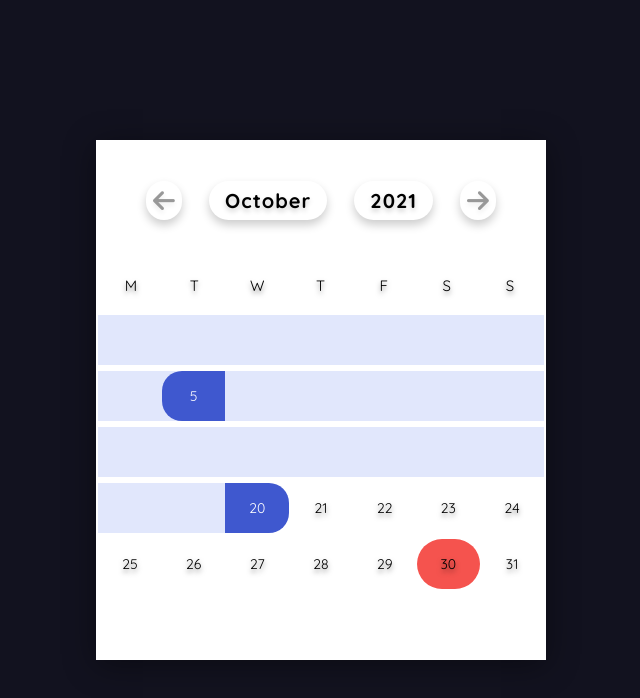
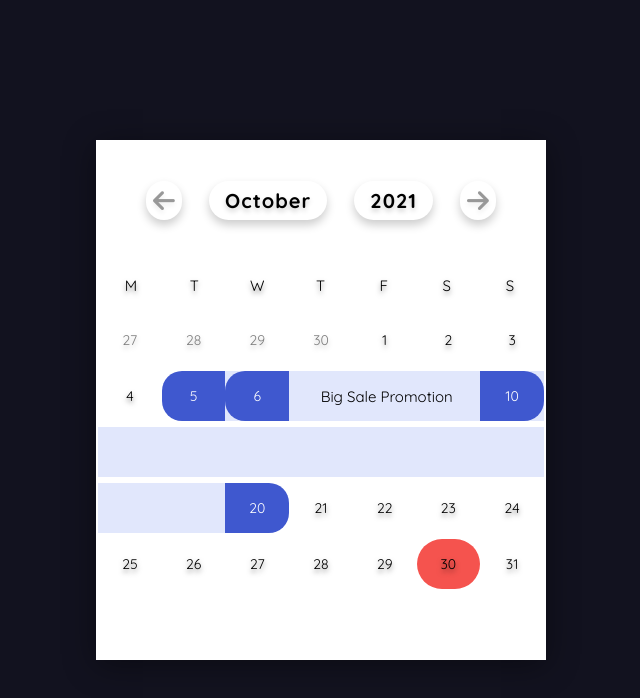
Before and after one commit to ArturRubets/ForPowerBI-CalendarEvents, a plain HTML site: page index.html in a window 1280 px wide. Shown: the whole page, without its empty margins (319-959 px from the left). Drawn offline with Linux system fonts and the light colour scheme.

Commit message:
set description

```diff
--- a/script.js
+++ b/script.js
@@ -1,6 +1,6 @@
 const date = new Date()
 const events = [
-    { start: new Date(2021, 8, 7), finish: new Date(2021, 9, 10), description: 'Big Sale Promotion' }
+    { start: new Date(2021, 9,6), finish: new Date(2021, 9, 10), description: 'Big Sale Promotion' }
     , { start: new Date(2021, 9, 5), finish: new Date(2021, 9, 20), description: '30% OFF' }
 ]
 
@@ -120,7 +120,7 @@ function setEvents() {
             $dateEvent.style.left = left + 'px'
             $dateEvent.style.width = width + 'px'
             $dateEvent.style.height = height + 'px'
-
+            $dateEvent.setAttribute('data-date', currentDate.toDateString())
 
             if (currentDate.getTime() === e.start.getTime()) {
                 $dateEvent.classList.add('event-start')
@@ -139,12 +139,40 @@ function setEvents() {
     })
 
     eventsFiltes.forEach((e, i) => {
-        const $eventsCalendar = $calendar.querySelectorAll('.events > div')[i].querySelectorAll('div')
+        const $event = $calendar.querySelectorAll('.events > div')[i]
+        const $eventsCalendar = $event.querySelectorAll('div')
 
         const daysSuitable = getDatesForDescription(e, i, eventsFiltes, firstDate)
-        console.log(daysSuitable);
-        //const $suitableNodes = getNodesSuitableForDescription($eventsCalendar, i, firstDate, lastDate)
+        if(daysSuitable.length <= 0){
+            console.log('daysSuitable.length <= 0');
+            return
+        }
 
+        let $startNodeForDescription, flag = true
+        $eventsCalendar.forEach(d => {
+            if (daysSuitable.map(d => d.toDateString()).includes(d.dataset.date)) {
+                if (flag) {
+                    $startNodeForDescription = d
+                    flag = false
+                }
+            }
+        })
+
+        const $description = document.createElement('div')
+        $description.classList.add('description')
+        $event.appendChild($description)
+
+        const { top, left, width, height } = $startNodeForDescription.getBoundingClientRect()
+
+        $description.style.position = 'absolute'
+        $description.style.top = top + 'px'
+        $description.style.left = left + 'px'
+        $description.style.width = width * daysSuitable.length + 'px'
+        $description.style.height = height + 'px'
+        $description.innerHTML = e.description
+        if(daysSuitable.length === 1){
+            $description.setAttribute('data-size', 'small')
+        }
     })
 }
 
@@ -183,21 +211,9 @@ function getDatesForDescription(event, indexEvent, filterEvents, firstDateOnCale
     return daysSuitable
 }
 
-function equalDate(date1, date2){
+function equalDate(date1, date2) {
     return date1.getTime() === date2.getTime()
 }
-
-// function getNodesSuitableForDescription($eventsCalendar, indexEvent, firstDate, lastDate){
-//     console.log($eventsCalendar);
-//     const curEvent = events[indexEvent]
-//     let curDate = curEvent.start >= firstDate ? new Date(curEvent.start) : firstDate
-//     const finishCycle = curEvent.finish <= lastDate ? curEvent.finish : lastDate
-
-//     do{
-
-//     }while(currentDate <= finishCycle)
-
-// }
 
 function addDay(date, quantityDays) {
     const newObj = new Date(date)
--- a/style.css
+++ b/style.css
@@ -133,14 +133,9 @@ html{
     width: 1rem;
 }
 
-/* .event-start, .event-finish{
-    color: #3F58CF;
-} */
-
 .event-finish{
     border-top-right-radius: 2rem;
     border-bottom-right-radius: 2rem;
-    /* flex-direction: row-reverse; */
 }
 
 .event-start{
@@ -149,15 +144,8 @@ html{
 }
 
 .event-start, .event-finish{
-    /* display: block;
-    position: absolute; */
-
-    /* left: 0; */
-    /* height: 100%;
-    width: calc(44.6rem/7); */
     display: table;
     text-align: center;
-    /* padding-top: 1rem; */
     background-color: #3F58CF;
     color: #fff;
     font-size: 1.4rem;
@@ -168,20 +156,18 @@ html{
     vertical-align: middle;
 }
 
-/* .description{
-    word-spacing: 9999999px;
-    text-align: center;
+.description{
+    display: flex;
+    justify-content: center;
+    align-items: center;
+    font-size: 1.5rem;
+    padding-left: 0.4rem;
+}
+
+.description[data-size='small']{
     font-size: 1.2rem;
-    display: inline-block;
-    width: calc(44.6rem/7);
-} */
-
-
+}
 
 .event{
     background-color: #E1E7FC;
 }
-
-/* .content-left{
-    justify-content: left !important;
-} */
```
